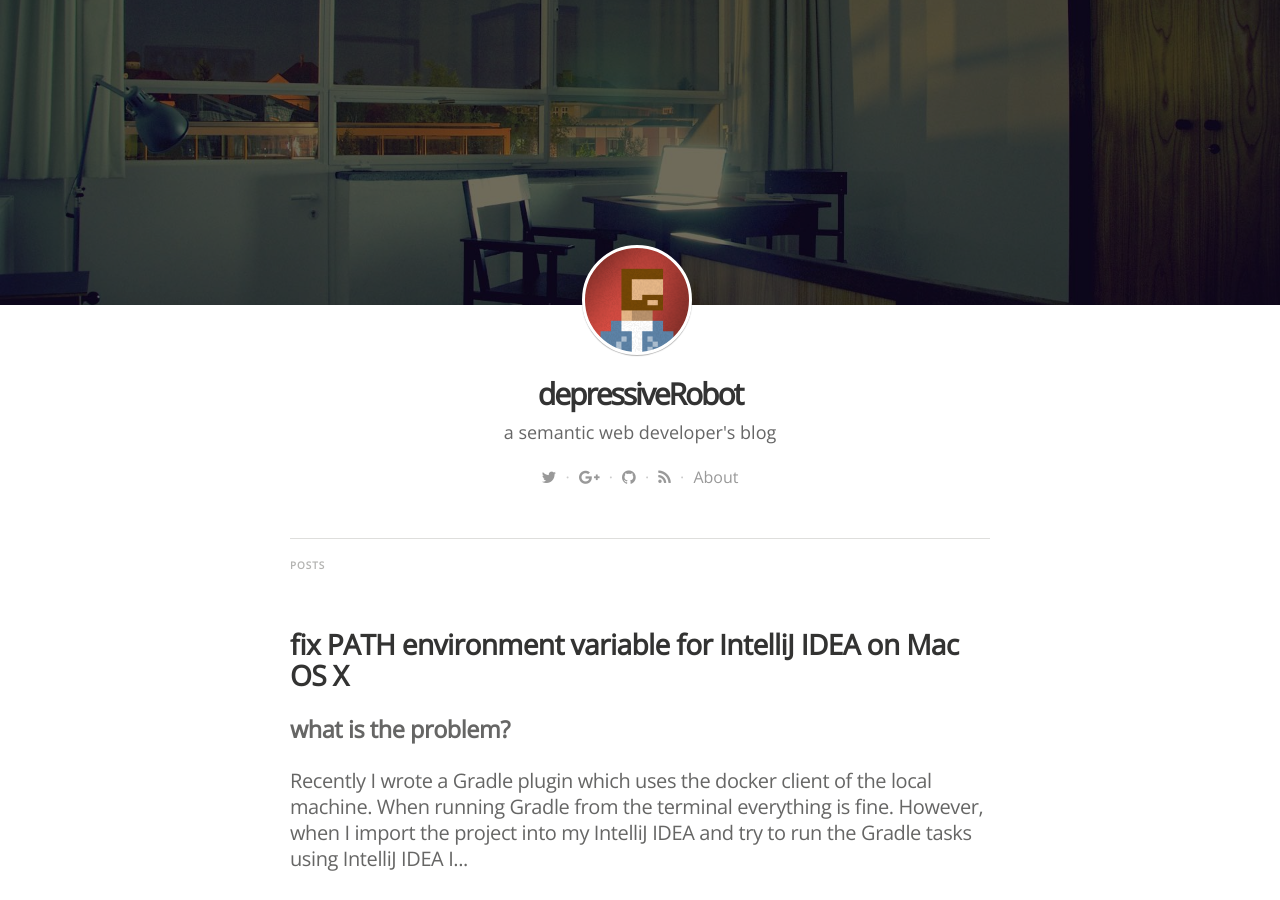
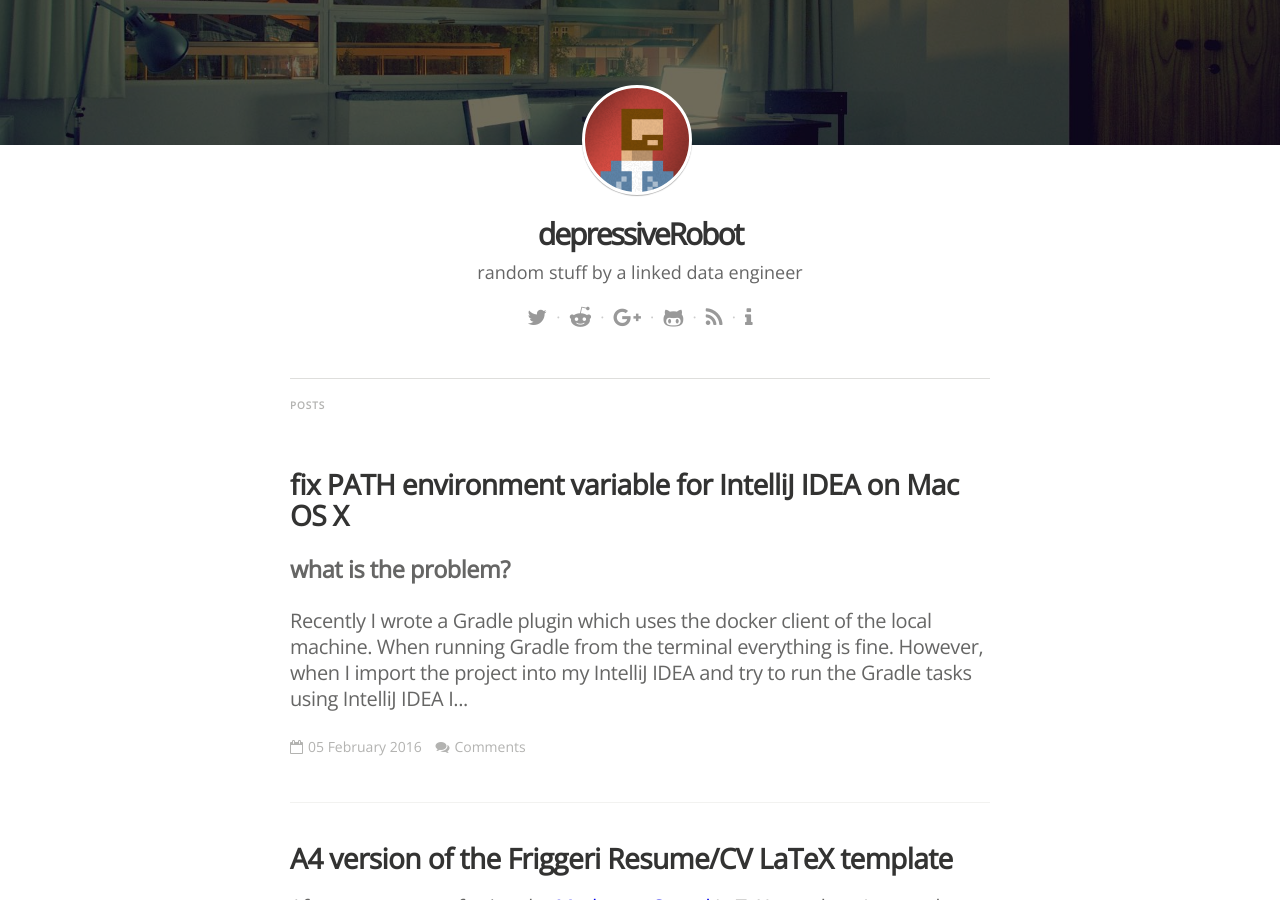
Before and after one commit to depressiveRobot/depressiverobot.github.io, a Jekyll site: the page built from index.html, in a window 1280 px wide and 900 px high, scrolled down 395 px. Built offline with Jekyll 4.4.1, drawn with Linux system fonts in a browser that asks for light colours; nearby versions of some CDN libraries; the list of posts is cut into pages by our own code; comment, search, counter and statistics services are not loaded.

Commit message:
Apply some face-lift
* descrease size of teaser images
* update social links

```diff
--- a/_config.yml
+++ b/_config.yml
@@ -15,7 +15,7 @@
 
 # Site settings
 title: "depressiveRobot"
-description: "a semantic web developer's blog"
+description: "random stuff by a linked data engineer"
 # > # this means to ignore newlines until "email:"
 
 # blog logo
@@ -49,6 +49,13 @@
     share_link: "?url="
     share_title: "&amp;text="
 
+  - icon: reddit-alien
+    url: https://www.reddit.com/user/depressiveRobot/
+    desc: View me on reddit
+    share_url:
+    share_title:
+    share_link:
+
   - icon: google-plus
     url: https://google.com/+MarvinFrommhold
     desc: Add me on google+
@@ -56,16 +63,23 @@
     share_link: "?url="
     share_title:
 
-  - icon: github
+  - icon: github-alt
     url: https://github.com/depressiveRobot
     desc: Fork me on github
     share_url:
     share_title:
     share_link:
 
-  - icon:  rss
+  - icon: rss
     url: /feed.xml
     desc: Subscribe to my feed
+    share_url:
+    share_title:
+    share_link:
+
+  - icon: info
+    url: /about/
+    desc: Read more about me
     share_url:
     share_title:
     share_link:
--- a/_includes/head.html
+++ b/_includes/head.html
@@ -24,7 +24,7 @@
   <link rel="icon" sizes="192x192" href="{{ '/assets/images/apple-touch-icon-precomposed.png' | prepend: site.baseurl }}" />
   <link rel="apple-touch-icon-precomposed" sizes="192x192" href="{{ '/assets/images/apple-touch-icon-precomposed.png' | prepend: site.baseurl }}" />
   <link href="http://fonts.googleapis.com/css?family=Open+Sans|Lora:400,700,400italic,700italic" rel="stylesheet" type="text/css" />
-  <link href="//maxcdn.bootstrapcdn.com/font-awesome/4.2.0/css/font-awesome.min.css" rel="stylesheet" />
+  <link href="//maxcdn.bootstrapcdn.com/font-awesome/4.6.3/css/font-awesome.min.css" rel="stylesheet" />
 
   <link rel="stylesheet" type="text/css" media="screen" href="{{ '/assets/css/main.css' | prepend: site.baseurl }}" />
   <link rel="stylesheet" type="text/css" media="print" href="{{ '/assets/css/print.css' | prepend: site.baseurl }}" />
--- a/_includes/teaser.html
+++ b/_includes/teaser.html
@@ -13,10 +13,11 @@
     <div class="custom-links" resource="{{ site.author.uri }}">
       {% for social in site.social %}
         <a class="icon-{{ social.icon }}" href="{{ social.url }}" target="_blank" property="url foaf:account">
-          <i class="fa fa-{{ social.icon }}"></i>
+          <i class="fa fa-{{ social.icon }} fa-lg"></i>
         </a>
-        <span style="padding: 0px 5px 0px;">·</span>
+        {% if forloop.last == false %}
+          <span style="padding: 0px 5px 0px;">·</span>
+        {% endif %}
       {% endfor %}
-      <a href="/about/">About</a>
     </div>
 </header>
--- a/assets/js/index.js
+++ b/assets/js/index.js
@@ -76,13 +76,13 @@
     $articleImageContainer = $('.article-image'),
     $postReading = $('.post-reading');
 
-    $teaserImage.height(height - 200);
-    $articleImage.height(height);
-    $articleImageContainer.height(height);
+    $teaserImage.height(height * 0.6);
+    $articleImage.height(height * 0.6);
+    $articleImageContainer.height(height * 0.6);
     if ($articleImageContainer.length) {
-      $content.css('padding-top', height + 'px');
+      $content.css('padding-top', height * 0.6 + 'px');
     }
-    $postReading.css('top', (height - 36) + 'px');
+    $postReading.css('top', (height * 0.6 - 36) + 'px');
   };
   $(document).ready(function(){
     arrangeItems($(window).height());
```
